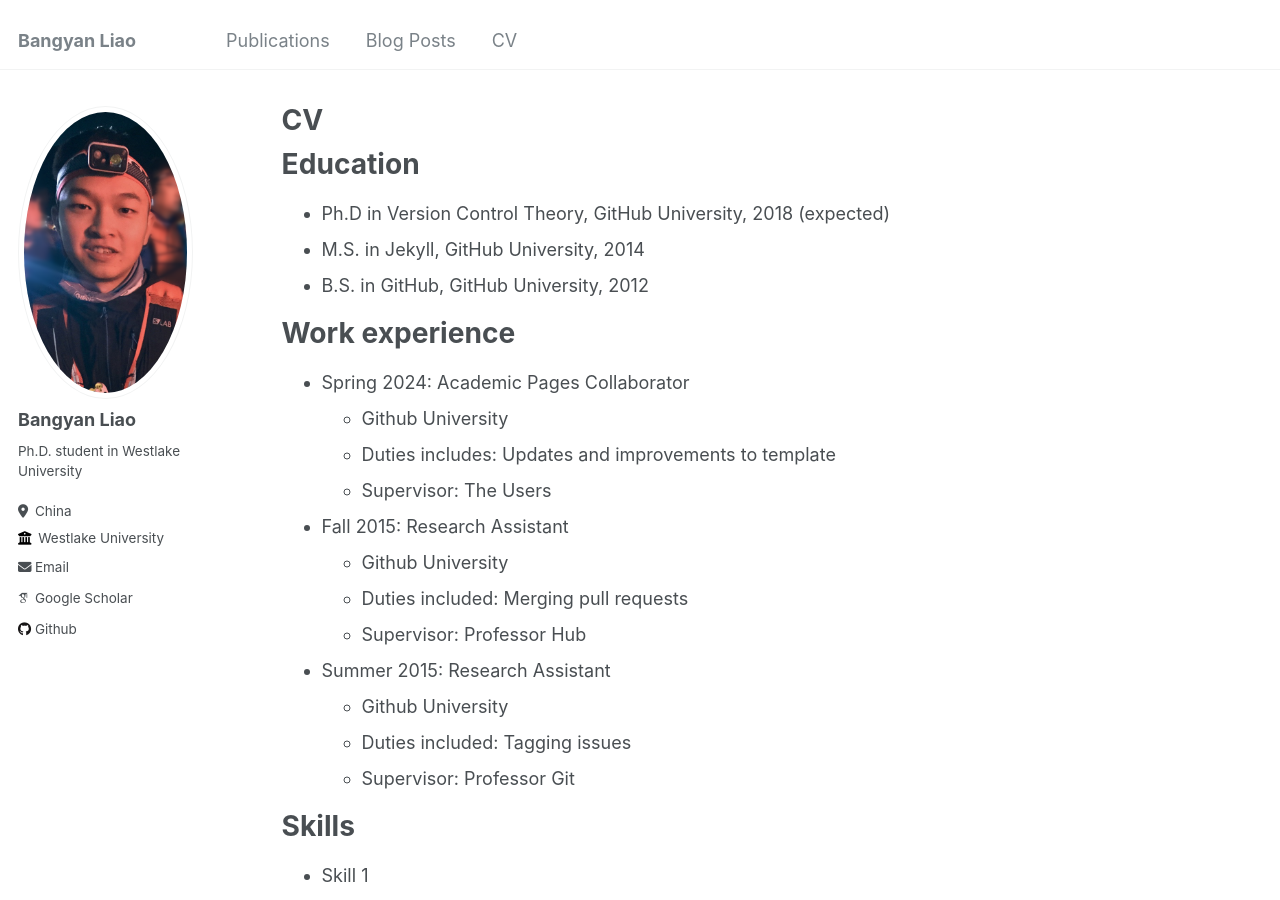
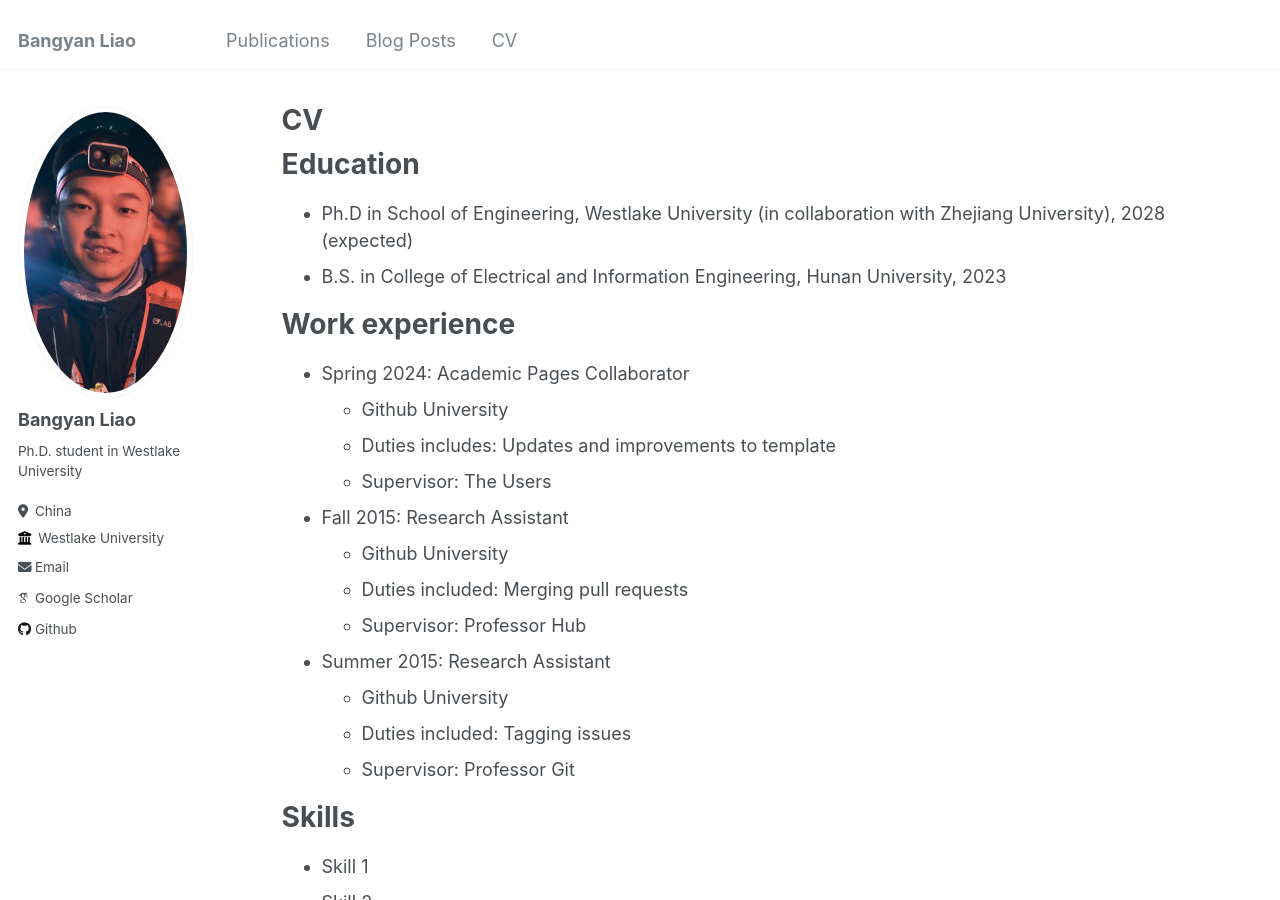
Before and after one commit to bangyan101/bangyan101.github.io, a Jekyll site: the page built from _pages/cv.md, in a window 1280 px wide and 900 px high. Built offline with Jekyll 4.4.1, drawn with Linux system fonts in a browser that asks for light colours; some web fonts are replaced.

Commit message:
Update cv.md

```diff
--- a/_pages/cv.md
+++ b/_pages/cv.md
@@ -11,9 +11,8 @@ redirect_from:
 
 Education
 ======
-* Ph.D in Version Control Theory, GitHub University, 2018 (expected)
-* M.S. in Jekyll, GitHub University, 2014
-* B.S. in GitHub, GitHub University, 2012
+* Ph.D in School of Engineering, Westlake University (in collaboration with Zhejiang University), 2028 (expected)
+* B.S. in College of Electrical and Information Engineering, Hunan University, 2023
 
 Work experience
 ======
```
